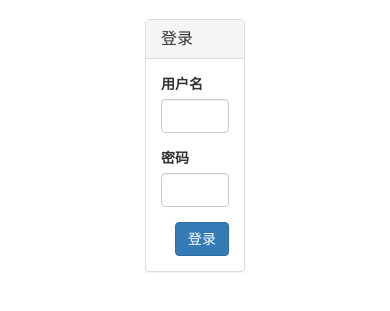
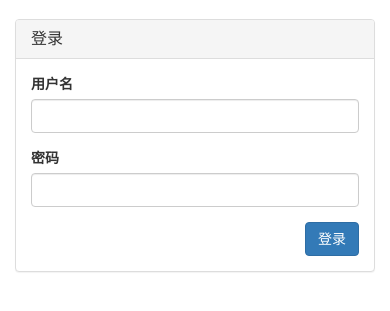
Before and after one commit to suploser/mysite, a Django app: page /login/ in a window 390 px wide. Shown: the part 51-362 px from the top of the page. Run offline with Django 3.2, Linux system fonts and the light colour scheme; some libraries are stand-ins or nearby versions.

Commit message:
登录页面

```diff
--- a/templates/login.html
+++ b/templates/login.html
@@ -7,7 +7,7 @@
     {% block content %}
     <div class="container">
         <div class="row">
-            <div class="col-xs-4 col-xs-offset-4">
+            <div class="col-md-4 col-md-offset-4">
             <div class="panel panel-default">
                 <div class="panel-heading">
                     <h3 class="panel-title">登录</h3>
```
